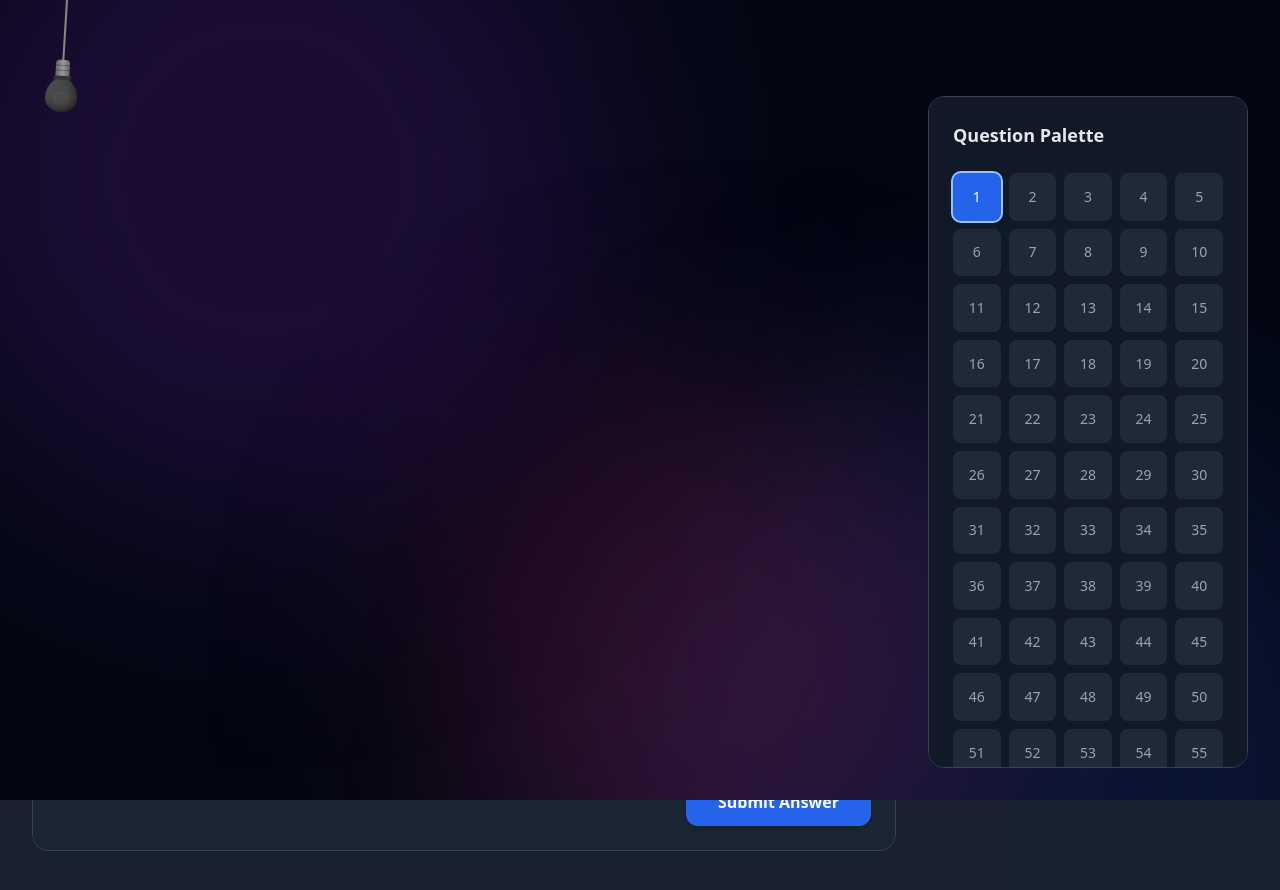
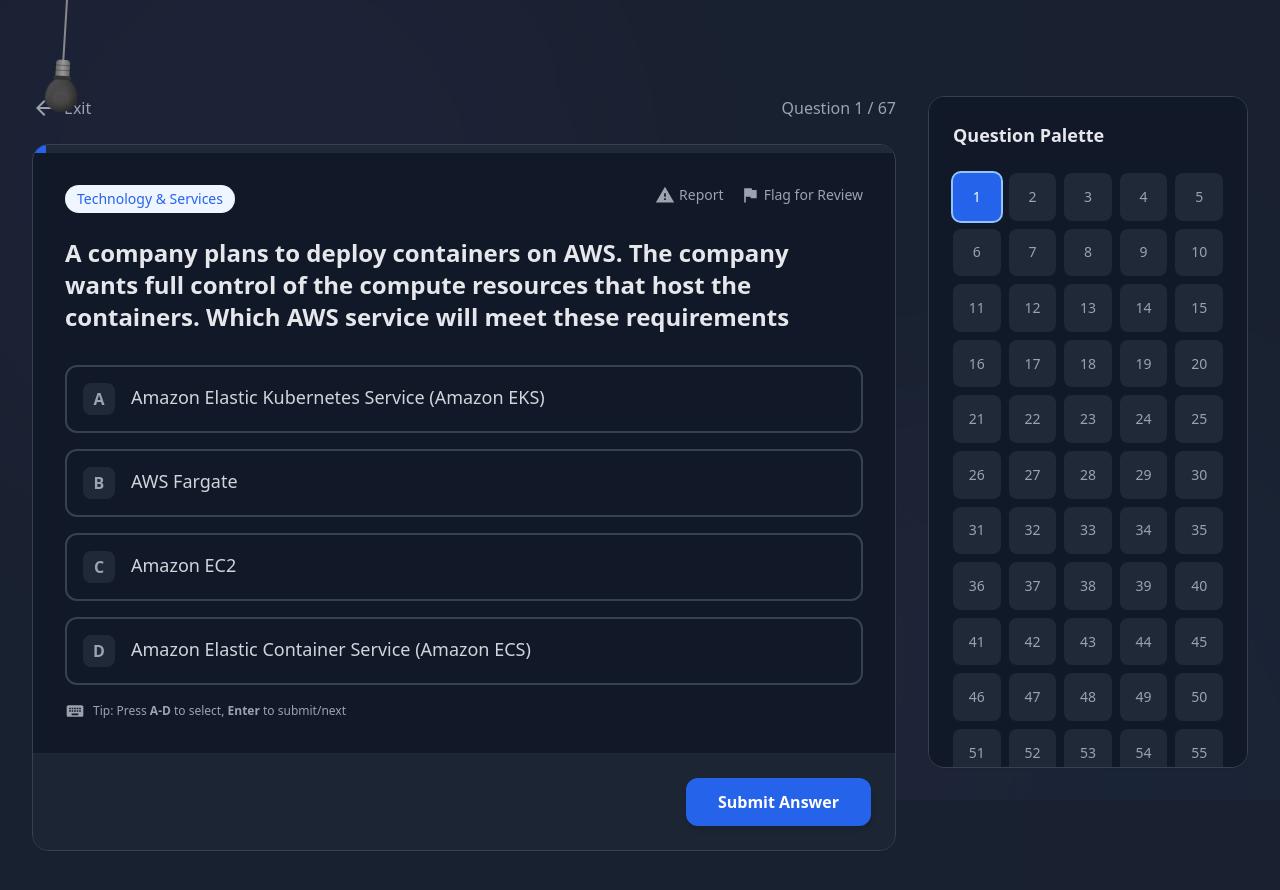
Before and after one commit to Roshan0102/Portfolio2, a React (Create React App) app: page /mock-tests/aws-ccp/1 in a window 1280 px wide. Shown: the top 890 px of the page. Built offline with nearby package versions, Linux system fonts and the light colour scheme.

Commit message:
fix(mock-tests): add relative z-index to quiz interface section to prevent background collision

```diff
--- a/src/components/mock-tests/QuizInterface.tsx
+++ b/src/components/mock-tests/QuizInterface.tsx
@@ -438,7 +438,7 @@
     );
 
     return (
-        <section className="py-20 bg-gray-50 dark:bg-gray-800/80 transition-colors min-h-screen pt-24">
+        <section className="py-20 bg-gray-50 dark:bg-gray-800/80 transition-colors min-h-screen pt-24 relative z-10">
             <div className="w-full px-4 lg:px-8 flex gap-8 items-start justify-center">
 
                 {/* Main Content Area */}
```
